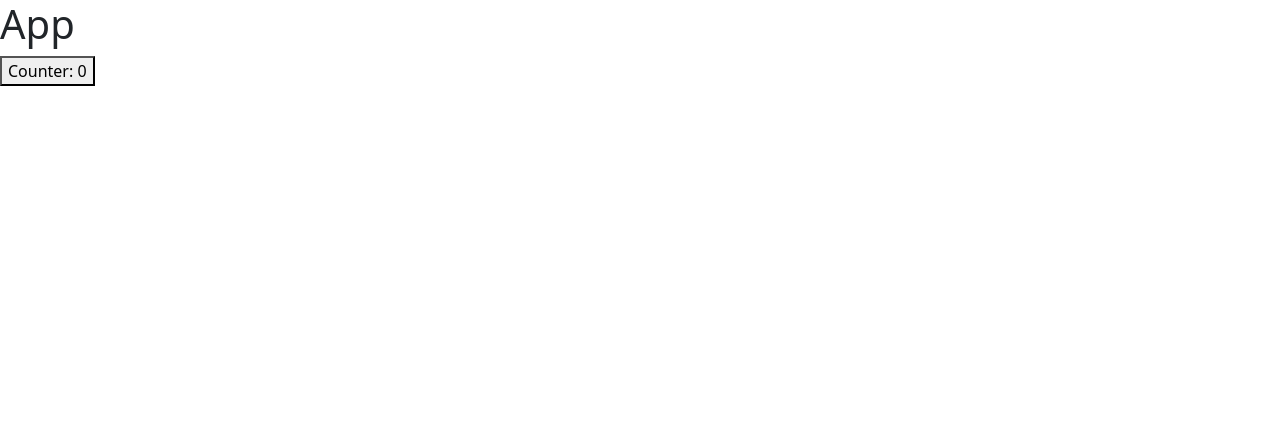
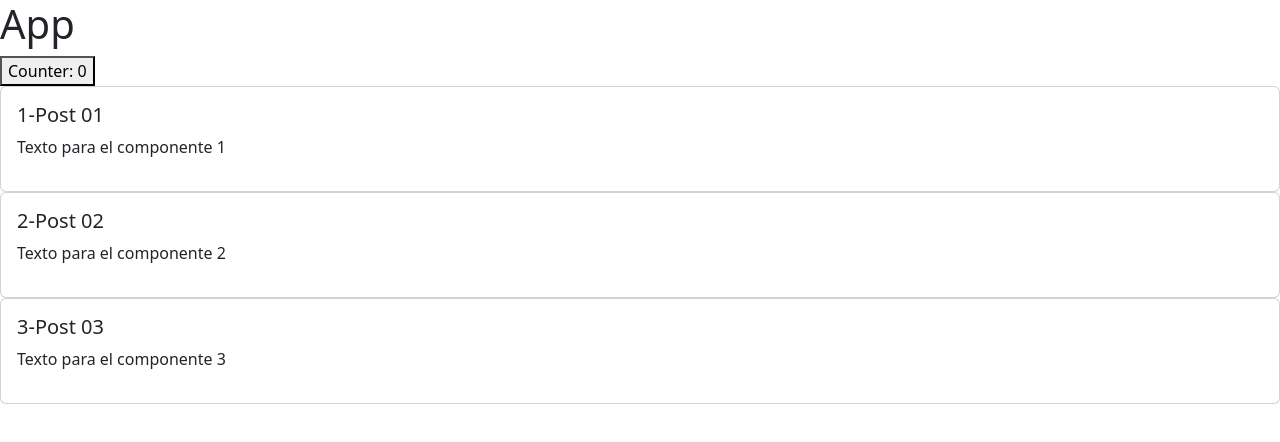
Before and after one commit to ArmandoVallejo/cursoVue, a Vue app in the folder components-1/: page / in a window 1280 px wide. Shown: the top 442 px of the page. Built offline with nearby package versions, Linux system fonts and the light colour scheme.

Commit message:
Feat :sparkles: Add the example of how to send and receive props

```diff
--- a/components-1/src/App.vue
+++ b/components-1/src/App.vue
@@ -1,8 +1,14 @@
 <script setup>
 import ButtonCounter from './components/ButtonCounter.vue';
+import BlogPost from './components/BlogPost.vue';
 </script>
 
 <template>
   <h1>App</h1>
   <ButtonCounter />
+  <BlogPost title="Post 01" :id="1" text="Texto para el componente 1" colorText="primary"/>
+  <BlogPost title="Post 02" :id="2" text="Texto para el componente 2" colorText="secondary"/>
+  <BlogPost title="Post 03" :id="3" text="Texto para el componente 3" colorText="success"/>
+
+
 </template>
--- /dev/null
+++ b/components-1/src/components/BlogPost.vue
@@ -0,0 +1,21 @@
+<script setup>
+//recibe los props, puede ser con array o con object
+    //defineProps(['title','id','text'])
+    defineProps({
+        title: String,
+        id: Number,
+        text: {
+            type: String,
+            deafult: 'Sin texto'
+        }
+    })
+</script>
+
+<template>
+    <div class="card">
+        <div class="card-body">
+            <h5 class="card-title">{{id}}-{{ title }}</h5>
+            <p>{{ text }}</p>
+        </div>
+    </div>
+</template>
```
